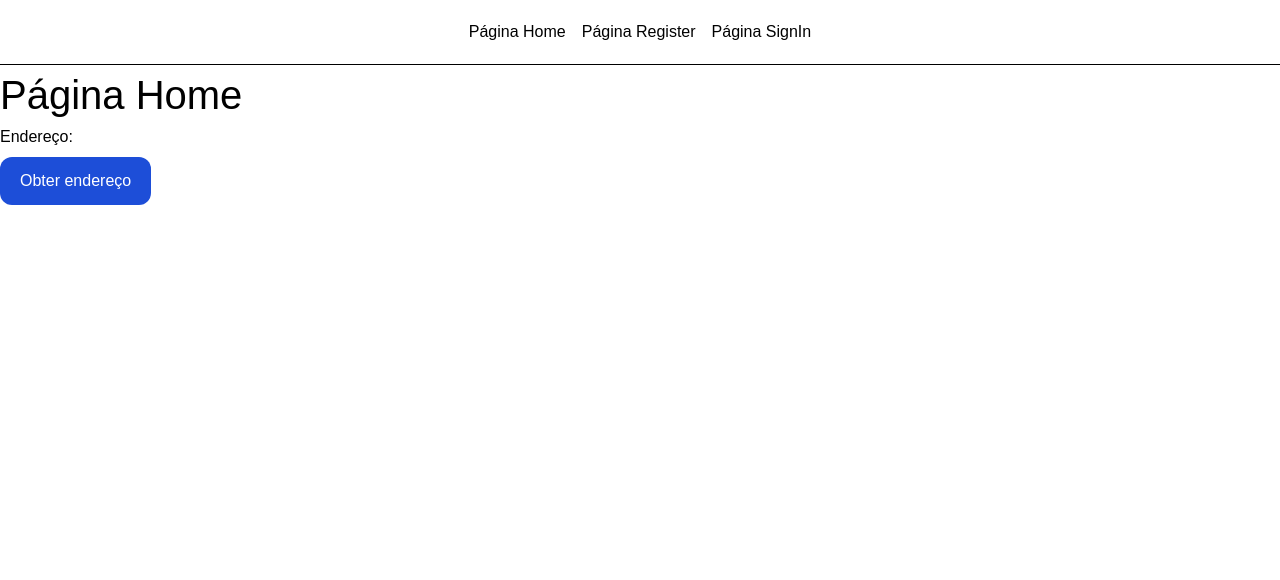
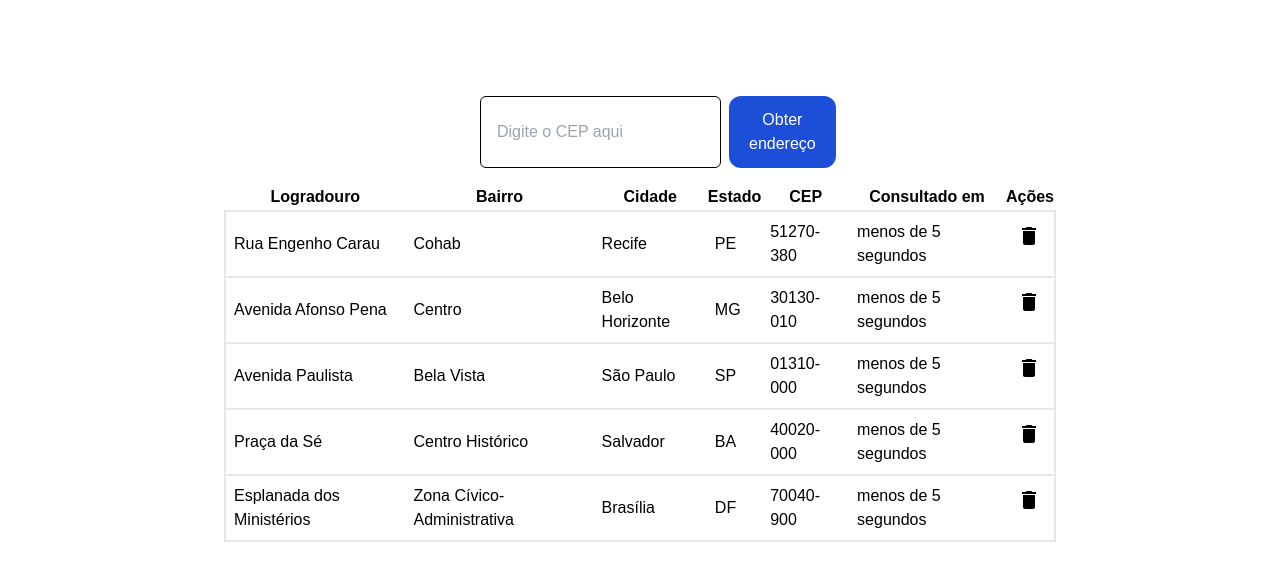
Before and after one commit to williangabriell/cep-api, a Next.js app: page / in a window 1280 px wide. Shown: the top 580 px of the page. Built offline with nearby package versions, Linux system fonts and the light colour scheme.

Commit message:
salvando dados no localstorage

```diff
--- a/package.json
+++ b/package.json
@@ -9,11 +9,14 @@
     "lint": "next lint"
   },
   "dependencies": {
+    "date-fns": "^4.1.0",
     "next": "14.2.14",
     "react": "^18",
-    "react-dom": "^18"
+    "react-dom": "^18",
+    "react-icons": "^5.3.0"
   },
   "devDependencies": {
+    "@types/date-fns": "^2.5.3",
     "@types/node": "^20",
     "@types/react": "^18",
     "@types/react-dom": "^18",
--- a/src/app/components/header.tsx
+++ /dev/null
@@ -1,21 +0,0 @@
-import Link from "next/link";
-
-export function Header() {
-  return (
-    <header className="border-b border-black py-5">
-      <nav>
-        <ul className="flex justify-center gap-4">
-          <li>
-            <Link href="/">Página Home</Link>
-          </li>
-          <li>
-            <Link href="/register">Página Register</Link>
-          </li>
-          <li>
-            <Link href="/sign-in">Página SignIn</Link>
-          </li>
-        </ul>
-      </nav>
-    </header>
-  );
-}
--- a/src/app/components/title.tsx
+++ /dev/null
@@ -1,10 +0,0 @@
-type TitleProps = {
-  text: string;
-  name?: string;
-};
-
-export function Title(props: TitleProps) {
-  console.log(props.text);
-  console.log(props.name);
-  return <h1 className="text-2xl font-bold">{props.name}</h1>;
-}
--- a/src/app/layout.tsx
+++ b/src/app/layout.tsx
@@ -1,7 +1,6 @@
 import type { Metadata } from "next";
 import localFont from "next/font/local";
 import "./globals.css";
-import { Header } from "./components/header";
 
 const geistSans = localFont({
   src: "./fonts/GeistVF.woff",
@@ -26,10 +25,11 @@ export default function RootLayout({
 }>) {
   return (
     <html lang="en">
+      <meta name="viewport" content="width=device-width, initial-scale=1.0" />
+
       <body
         className={`${geistSans.variable} ${geistMono.variable} antialiased`}
       >
-        <Header />
         <main>{children}</main>
       </body>
     </html>
--- a/src/app/page.tsx
+++ b/src/app/page.tsx
@@ -1,20 +1,156 @@
 "use client";
 import { useState } from "react";
 import { getAddress } from "../../get-address";
+import { formatDistanceToNow } from "date-fns";
+import { ptBR } from "date-fns/locale";
+import { MdDelete } from "react-icons/md";
+
+const inititalEnderecos: Address[] = [
+  {
+    id: self.crypto.randomUUID(),
+    cep: "51270-380",
+    logradouro: "Rua Engenho Carau",
+    complemento: "",
+    unidade: "1",
+    bairro: "Cohab",
+    localidade: "Recife",
+    uf: "PE",
+    estado: "Pernambuco",
+    regiao: "Nordeste",
+    ibge: "2611606",
+    gia: "",
+    ddd: "81",
+    siafi: "2619",
+    createdAt: new Date(),
+  },
+  {
+    id: self.crypto.randomUUID(),
+    cep: "30130-010",
+    logradouro: "Avenida Afonso Pena",
+    complemento: "",
+    unidade: "2",
+    bairro: "Centro",
+    localidade: "Belo Horizonte",
+    uf: "MG",
+    estado: "Minas Gerais",
+    regiao: "Sudeste",
+    ibge: "3106200",
+    gia: "",
+    ddd: "31",
+    siafi: "4123",
+    createdAt: new Date(),
+  },
+  {
+    id: self.crypto.randomUUID(),
+    cep: "01310-000",
+    logradouro: "Avenida Paulista",
+    complemento: "",
+    unidade: "3",
+    bairro: "Bela Vista",
+    localidade: "São Paulo",
+    uf: "SP",
+    estado: "São Paulo",
+    regiao: "Sudeste",
+    ibge: "3550308",
+    gia: "1004",
+    ddd: "11",
+    siafi: "7107",
+    createdAt: new Date(),
+  },
+  {
+    id: self.crypto.randomUUID(),
+    cep: "40020-000",
+    logradouro: "Praça da Sé",
+    complemento: "Edifício Central",
+    unidade: "4",
+    bairro: "Centro Histórico",
+    localidade: "Salvador",
+    uf: "BA",
+    estado: "Bahia",
+    regiao: "Nordeste",
+    ibge: "2927408",
+    gia: "",
+    ddd: "71",
+    siafi: "3849",
+    createdAt: new Date(),
+  },
+  {
+    id: self.crypto.randomUUID(),
+    cep: "70040-900",
+    logradouro: "Esplanada dos Ministérios",
+    complemento: "",
+    unidade: "5",
+    bairro: "Zona Cívico-Administrativa",
+    localidade: "Brasília",
+    uf: "DF",
+    estado: "Distrito Federal",
+    regiao: "Centro-Oeste",
+    ibge: "5300108",
+    gia: "",
+    ddd: "61",
+    siafi: "9701",
+    createdAt: new Date(),
+  },
+];
+
+type Address = {
+  id: string;
+  cep: string;
+  logradouro: string;
+  complemento: string;
+  unidade: string;
+  bairro: string;
+  localidade: string;
+  uf: string;
+  estado: string;
+  regiao: string;
+  ibge: string;
+  gia: string;
+  ddd: string;
+  siafi: string;
+  createdAt: Date;
+};
+
+function formatDate(date: Date) {
+  const result = formatDistanceToNow(new Date(date), {
+    includeSeconds: true,
+    locale: ptBR,
+  });
+
+  return result;
+}
 
 export default function Home() {
   const [address, setAddress] = useState(null);
   const [loading, setLoading] = useState(false);
 
+  const [enderecos, setEnderecos] = useState<Address[]>(inititalEnderecos);
+
+  const [inputValue, setInputValue] = useState("");
+
   async function handleGetAddress() {
+    if (inputValue.length !== 8) {
+      alert("CEP inválido");
+      return;
+    }
+
     setLoading(true);
 
     try {
-      const result = await getAddress("52051000");
+      const result = await getAddress(inputValue);
       setAddress(result.logradouro);
       // address = result;
 
-      console.log(result.logradouro);
+      // const newEnderecos = [...enderecos, result];
+      const newEndereco: Address = {
+        id: self.crypto.randomUUID(),
+        createdAt: new Date(),
+        ...result,
+      };
+
+      console.log(newEndereco);
+
+      setEnderecos([newEndereco, ...enderecos]);
     } catch (error) {
       console.log(error);
       alert("Ocorreu um erro ao obter o endereço.");
@@ -23,13 +159,26 @@ export default function Home() {
     }
   }
 
+  function handleDeleteAddress(id: string) {
+    console.log(id);
+    const filteredAddresses = enderecos.filter(
+      (endereco) => endereco.id !== id
+    );
+
+    setEnderecos(filteredAddresses);
+  }
+
   return (
-    <div>
-      <h1>Página Home</h1>
+    <div className="flex flex-col gap-4 px-56 mt-24">
+      <div className="flex px-64 gap-2">
+        <input
+          onChange={(event) => setInputValue(event.target.value)}
+          placeholder="Digite o CEP aqui"
+          className="flex flex-1 rounded-md border border-black px-4 p-3"
+        />
 
-      <div className="flex flex-col gap-2">
-        <span>Endereço: {address}</span>
         <button
+          disabled={inputValue === ""}
           onClick={handleGetAddress}
           className={`${
             loading && "opacity-30"
@@ -38,6 +187,41 @@ export default function Home() {
           {loading ? "Carregando..." : "Obter endereço"}
         </button>
       </div>
+
+      <table>
+        <thead>
+          <tr>
+            <th>Logradouro</th>
+            <th>Bairro</th>
+            <th>Cidade</th>
+            <th>Estado</th>
+            <th>CEP</th>
+            <th>Consultado em</th>
+            <th>Ações</th>
+          </tr>
+        </thead>
+
+        <tbody>
+          {enderecos.map((endereco) => (
+            <tr key={endereco.id} className="border-2 [&>*]:py-2 [&>*]:px-2">
+              <td>{endereco.logradouro}</td>
+              <td>{endereco.bairro}</td>
+              <td>{endereco.localidade}</td>
+              <td>{endereco.uf}</td>
+              <td>{endereco.cep}</td>
+              <td>{formatDate(endereco.createdAt)}</td>
+              <td className="flex">
+                <button
+                  onClick={() => handleDeleteAddress(endereco.id)}
+                  className="p-1"
+                >
+                  <MdDelete size={24} />
+                </button>
+              </td>
+            </tr>
+          ))}
+        </tbody>
+      </table>
     </div>
   );
 }
--- a/src/app/register/page.tsx
+++ /dev/null
@@ -1,3 +0,0 @@
-export default function Register() {
-  return <h1>Página Register</h1>;
-}
--- a/src/app/sign-in/page.tsx
+++ /dev/null
@@ -1,3 +0,0 @@
-export default function Register() {
-  return <h1>Página Sign-In</h1>;
-}
```
Also changed, not shown: src/app/globals.css (+14 -0 lines), 1 other file (tests, documents, lock files or other folders).
